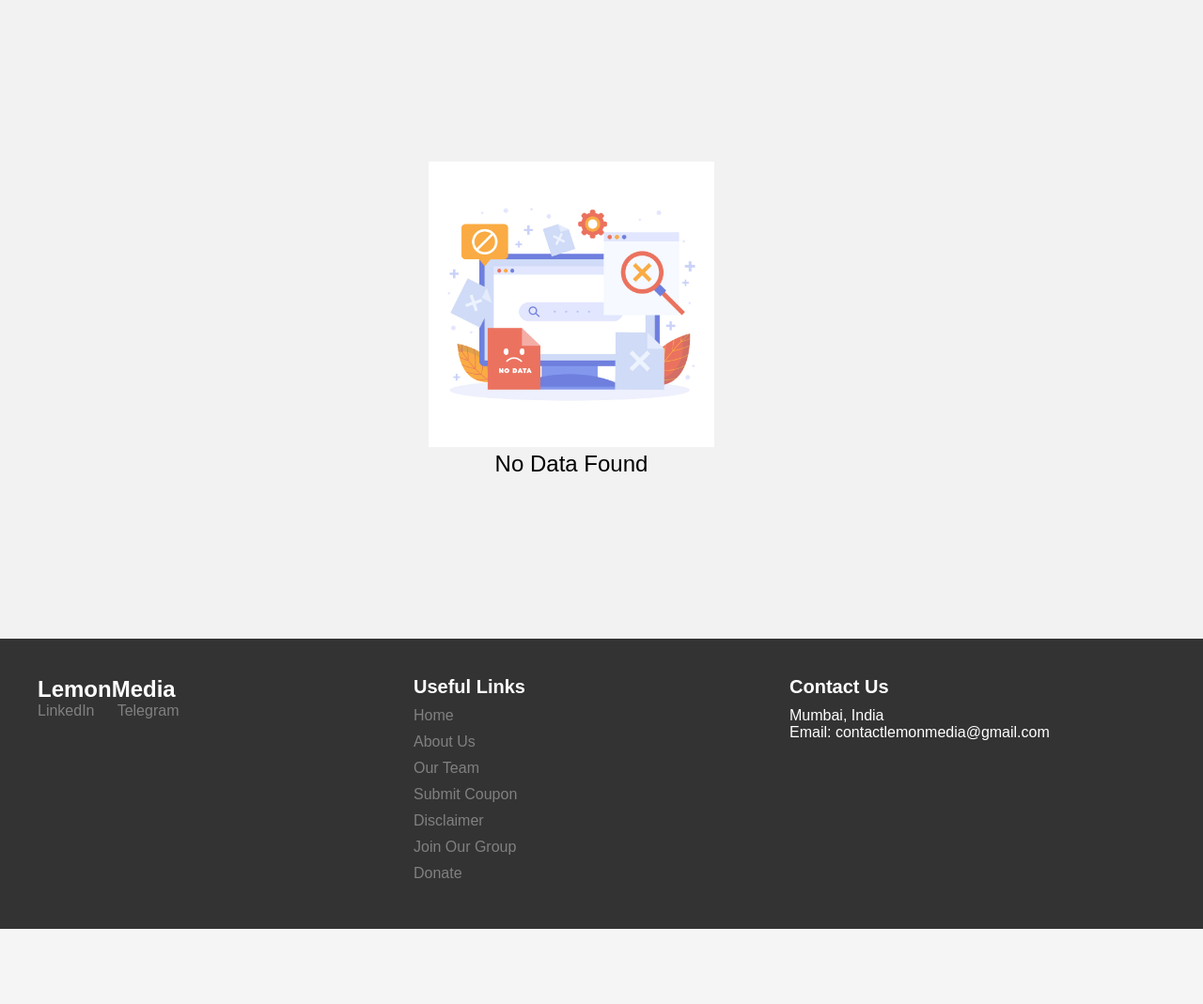
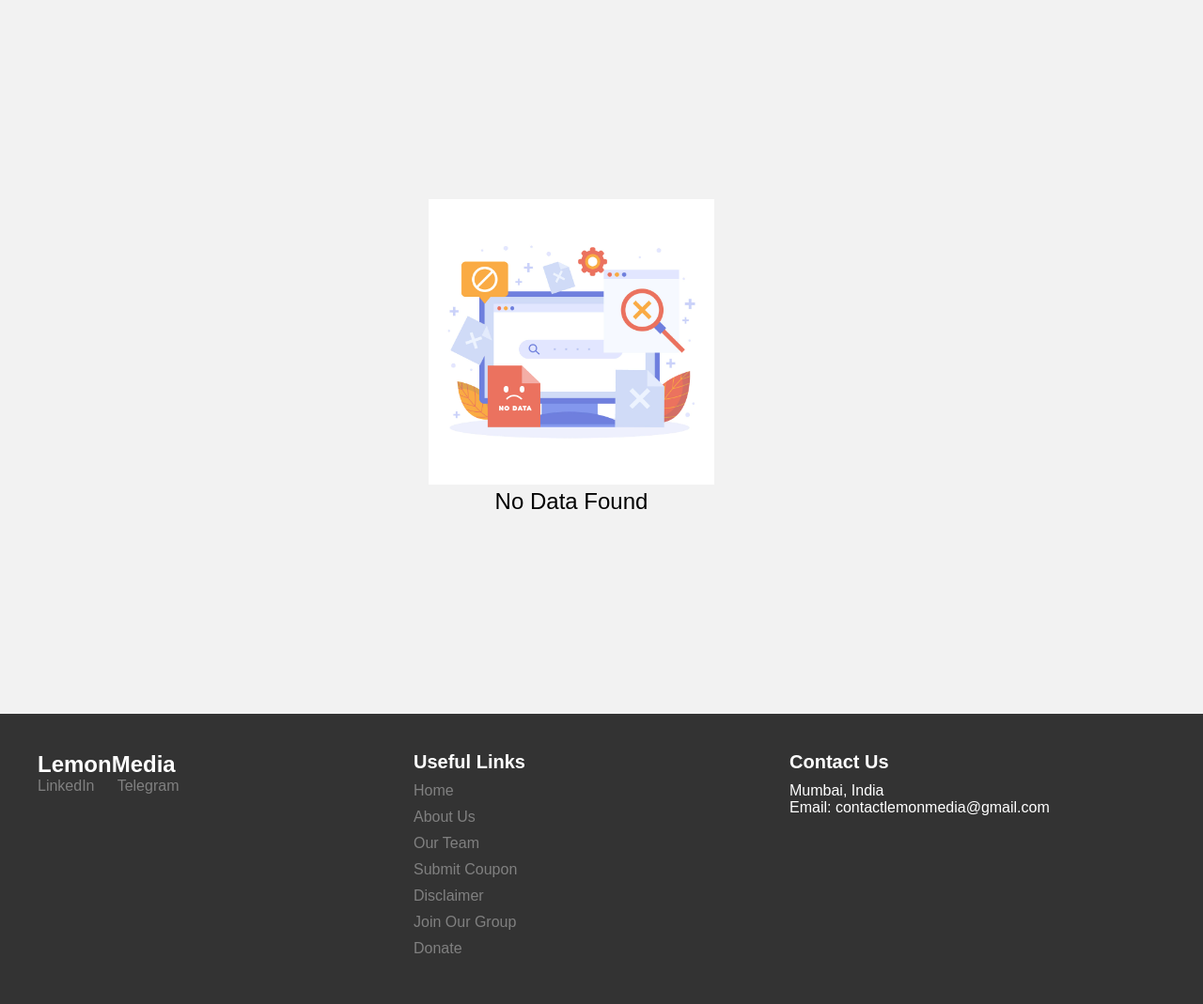
Before and after one commit to tanishka2004/courses-website, a Flask app: page / in a window 1280 px wide. Shown: the part 46-1115 px from the top of the page at 94% size. Before the commit the page ends 1035 px from the top, so only its background shows below. Run offline with Flask 3, Linux system fonts and the light colour scheme.

Commit message:
removed display bug

```diff
--- a/static/css/styles.css
+++ b/static/css/styles.css
@@ -35,7 +35,7 @@ header {
 }
 
 main {
-    min-height: 85vh;
+    min-height: 95vh;
     width: 95%;
     position: relative;
 }
@@ -125,7 +125,6 @@ main {
     top: 50%;
     left: 50%;
     transform: translate(-50%, -50%);
-    overflow: hidden;
 }
 
 .no-data img {
@@ -147,7 +146,6 @@ main {
     flex-direction: column;
     justify-content: space-between;
     align-items: center;
-    position: absolute;
     height: 100%;
 }
 
@@ -398,6 +396,7 @@ footer a {
         flex-direction: column;
         align-items: center;
     }
+
 #about-us, #disclaimer-page, #newsletter-page {
     width: 70%;
   margin: auto;
@@ -408,6 +407,9 @@ footer a {
 
 #disclaimer-page {
     text-align: justify;
+}
+
+.no-data {
 }
 
 #newsletter-page  {
@@ -437,7 +439,7 @@ footer a {
 }
 
 #not-found-img {
-    margin-top: 500px;
+    margin-top: 90px;
     max-width: 80%; /* Ensure the image doesn't exceed its container's width */
     max-height: 90%; /* Ensure the image doesn't exceed its container's height */
 }
```
